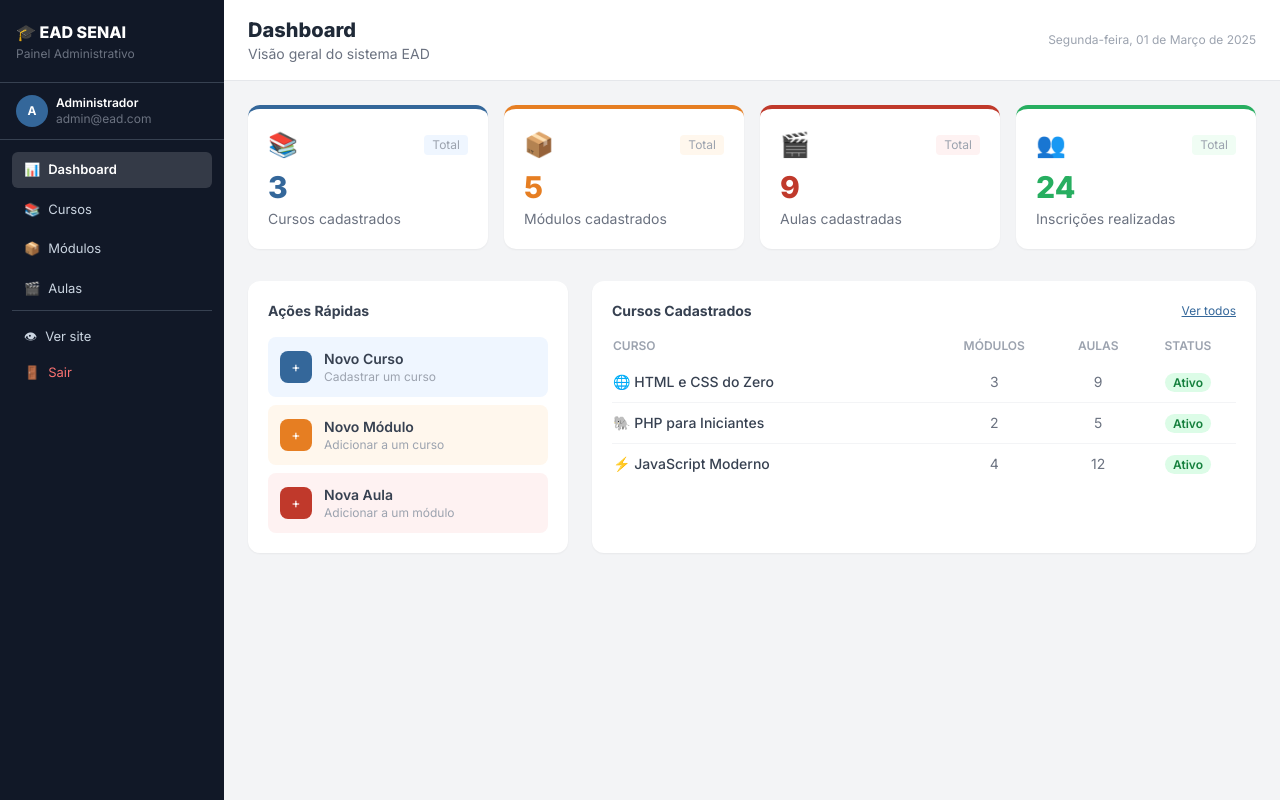
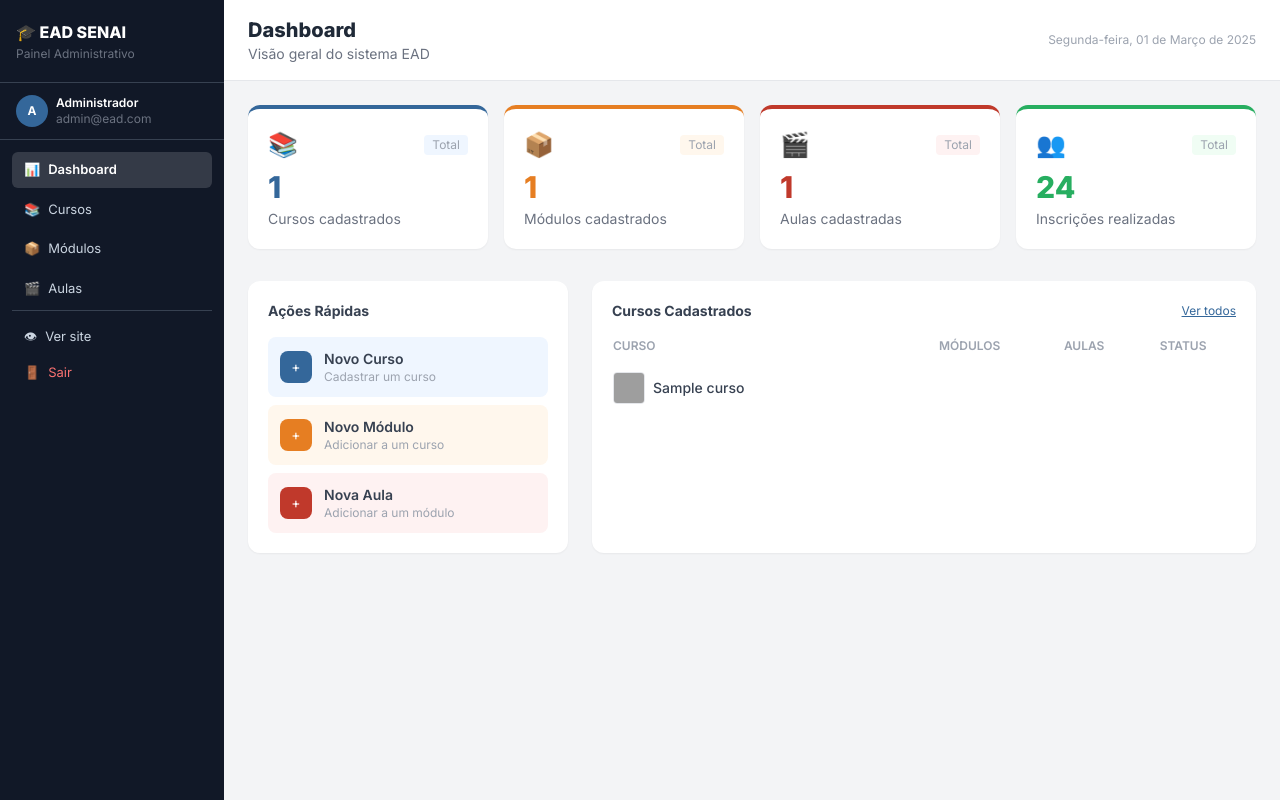
Before and after one commit to codebyaires/Trilha_Estudos, a PHP site: page /admin/index.php in a window 1280 px wide. Run offline with PHP 8.4, Linux system fonts and the light colour scheme; the visitor is signed in with stand-in values (Sample User, id 1); tables that the repository leaves empty hold one stand-in row (values such as "Sample post"); data that the repository does not hold is empty; some libraries are stand-ins or nearby versions; grey boxes are pictures that could not be loaded.

Commit message:
Implementei a lógica dos números no admin. Quantos cursos tem? Quando aulas tem em tal modo ? Quando modulos existem em tal curso ? E outras funcionalidades focado no admin.

```diff
--- a/projeto/admin/index.php
+++ b/projeto/admin/index.php
@@ -2,20 +2,28 @@
 // Iniciar a sessão
 session_start();
 
-// Incluir o arquivo de conexão com o banco
+// Incluir conexão e verificar se está logado
 require_once "../includes/conexao.php";
 require_once "../includes/logado.php";
 
-$busca1= "SELECT titulo, curso_id FROM modulos WHERE id = '$modulo_id'";
-$resultado_final = mysqli_query($conexao, $busca1);
-$qtd_cursos = mysqli_fetch_assoc($resultado_final);
+// 1. Contar total de Cursos
+$sql_cursos = "SELECT COUNT(id) AS total FROM cursos";
+$res_cursos = mysqli_query($conexao, $sql_cursos);
+$total_cursos = mysqli_fetch_assoc($res_cursos)['total'];
 
-$nome_do_modulo = $dados_modulo['titulo'] ?? "Módulo Desconhecido";
-$curso_id = $dados_modulo['curso_id'] ?? "";
+// 2. Contar total de Módulos
+$sql_modulos = "SELECT COUNT(id) AS total FROM modulos";
+$res_modulos = mysqli_query($conexao, $sql_modulos);
+$total_modulos = mysqli_fetch_assoc($res_modulos)['total'];
 
-// 3. Buscar APENAS as aulas que pertencem a este módulo
-$sql_aulas = "SELECT * FROM aulas WHERE modulo_id = '$modulo_id' ORDER BY ordem ASC";
-$resultado_aulas = mysqli_query($conexao, $sql_aulas);
+// 3. Contar total de Aulas
+$sql_aulas = "SELECT COUNT(id) AS total FROM aulas";
+$res_aulas = mysqli_query($conexao, $sql_aulas);
+$total_aulas = mysqli_fetch_assoc($res_aulas)['total'];
+
+// (Opcional) Buscar os últimos 5 cursos para a tabela
+$sql_ultimos_cursos = "SELECT * FROM cursos ORDER BY id DESC LIMIT 5";
+$res_ultimos_cursos = mysqli_query($conexao, $sql_ultimos_cursos);
 ?>
 
 <!DOCTYPE html>
@@ -91,7 +99,7 @@ $resultado_aulas = mysqli_query($conexao, $sql_aulas);
                         <span class="text-2xl">📚</span>
                         <span class="text-xs text-gray-400 bg-blue-50 px-2 py-0.5 rounded">Total</span>
                     </div>
-                    <p class="text-3xl font-extrabold text-senai-blue">3</p>
+                    <p class="text-3xl font-extrabold text-senai-blue"><?php echo $total_cursos; ?></p>
                     <p class="text-sm text-gray-500 mt-1">Cursos cadastrados</p>
                 </div>
                 <div class="bg-white rounded-xl p-5 shadow-sm border-t-4 border-senai-orange">
@@ -99,7 +107,7 @@ $resultado_aulas = mysqli_query($conexao, $sql_aulas);
                         <span class="text-2xl">📦</span>
                         <span class="text-xs text-gray-400 bg-orange-50 px-2 py-0.5 rounded">Total</span>
                     </div>
-                    <p class="text-3xl font-extrabold text-senai-orange">5</p>
+                    <p class="text-3xl font-extrabold text-senai-orange"><?php echo $total_modulos; ?></p>
                     <p class="text-sm text-gray-500 mt-1">Módulos cadastrados</p>
                 </div>
                 <div class="bg-white rounded-xl p-5 shadow-sm border-t-4 border-senai-red">
@@ -107,7 +115,7 @@ $resultado_aulas = mysqli_query($conexao, $sql_aulas);
                         <span class="text-2xl">🎬</span>
                         <span class="text-xs text-gray-400 bg-red-50 px-2 py-0.5 rounded">Total</span>
                     </div>
-                    <p class="text-3xl font-extrabold text-senai-red">9</p>
+                    <p class="text-3xl font-extrabold text-senai-red"><?php echo $total_aulas; ?></p>
                     <p class="text-sm text-gray-500 mt-1">Aulas cadastradas</p>
                 </div>
                 <div class="bg-white rounded-xl p-5 shadow-sm border-t-4 border-senai-green">
@@ -166,26 +174,23 @@ $resultado_aulas = mysqli_query($conexao, $sql_aulas);
                                 <th class="text-center pb-2 font-semibold">Status</th>
                             </tr>
                         </thead>
+
                         <tbody class="divide-y divide-gray-100">
-                            <tr>
-                                <td class="py-2.5 font-medium text-gray-700">🌐 HTML e CSS do Zero</td>
-                                <td class="py-2.5 text-center text-gray-500">3</td>
-                                <td class="py-2.5 text-center text-gray-500">9</td>
-                                <td class="py-2.5 text-center"><span class="bg-green-100 text-green-700 text-xs font-semibold px-2 py-0.5 rounded-full">Ativo</span></td>
-                            </tr>
-                            <tr>
-                                <td class="py-2.5 font-medium text-gray-700">🐘 PHP para Iniciantes</td>
-                                <td class="py-2.5 text-center text-gray-500">2</td>
-                                <td class="py-2.5 text-center text-gray-500">5</td>
-                                <td class="py-2.5 text-center"><span class="bg-green-100 text-green-700 text-xs font-semibold px-2 py-0.5 rounded-full">Ativo</span></td>
-                            </tr>
-                            <tr>
-                                <td class="py-2.5 font-medium text-gray-700">⚡ JavaScript Moderno</td>
-                                <td class="py-2.5 text-center text-gray-500">4</td>
-                                <td class="py-2.5 text-center text-gray-500">12</td>
-                                <td class="py-2.5 text-center"><span class="bg-green-100 text-green-700 text-xs font-semibold px-2 py-0.5 rounded-full">Ativo</span></td>
-                            </tr>
-                        </tbody>
+                            <?php while ($curso = mysqli_fetch_assoc($res_ultimos_cursos)): ?>
+                                <tr>
+                                <td class="py-2.5 font-medium text-gray-700 flex items-center gap-2">
+                                     <?php if (!empty($curso['capa'])): ?>
+                                        <img src="../uploads/<?php echo $curso['capa']; ?>" alt="Capa" class="w-8 h-8 rounded object-cover border border-gray-200">
+                                        <?php else: ?>
+                                            <div class="w-8 h-8 bg-blue-100 rounded flex items-center justify-center text-sm">🌐</div>
+
+                                            <?php endif; ?>
+                                            <span><?php echo $curso['titulo']; ?></span>
+                                         </td>
+                                      </tr>
+                              <?php endwhile; ?>
+                         </tbody>
+
                     </table>
                 </div>
 
--- a/projeto/includes/conexao.php
+++ b/projeto/includes/conexao.php
@@ -8,7 +8,7 @@
 $servidor = "localhost";
 $usuario  = "root";
 $senha    = "";
-$banco    = "ead_senai";
+$banco    = "trilha_estudos";
 
 // Criar a conexão usando mysqli
 $conexao = mysqli_connect($servidor, $usuario, $senha, $banco);
--- a/projeto/sql/banco.sql
+++ b/projeto/sql/banco.sql
@@ -1,10 +1,10 @@
 -- ============================================================
 -- EAD SENAI — Script do Banco de Dados
 -- Disciplina : Desenvolvimento Web | Aula 6
--- Banco      : ead_senai
+-- Banco      : trilha_estudos
 -- ============================================================
 
-CREATE DATABASE IF NOT EXISTS ead_senai
+CREATE DATABASE IF NOT EXISTS trilha_estudos
     CHARACTER SET utf8mb4
     COLLATE utf8mb4_unicode_ci;
 
```
Also changed, not shown: projeto/admin/cursos.php (+30 -4 lines), projeto/admin/modulos.php (+14 -3 lines), projeto/uploads/69af47c796700.jpg (added), projeto/uploads/69af47fcb873f.jpg (added), projeto/uploads/69af5451a94bc.jpg (added).
